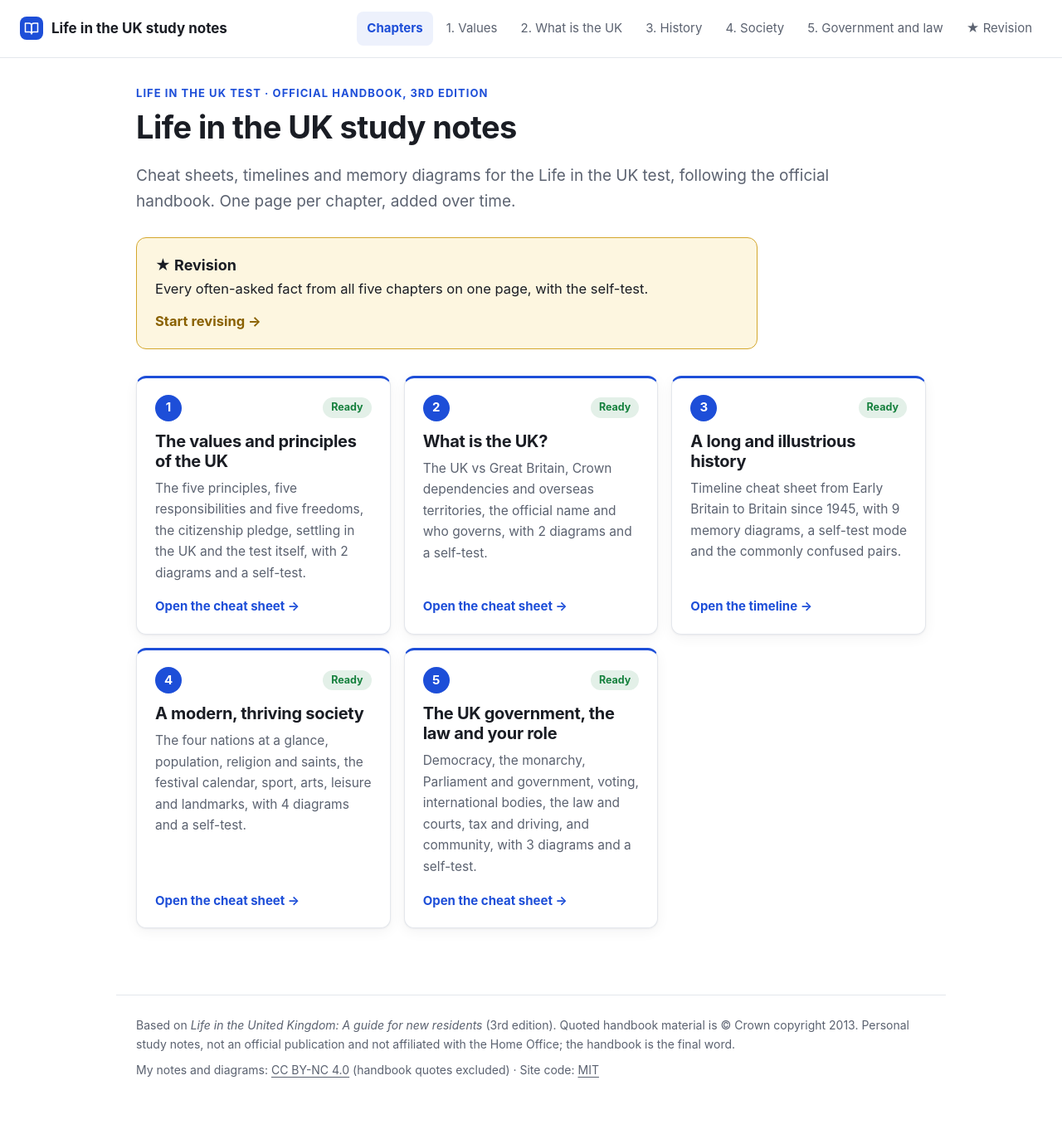
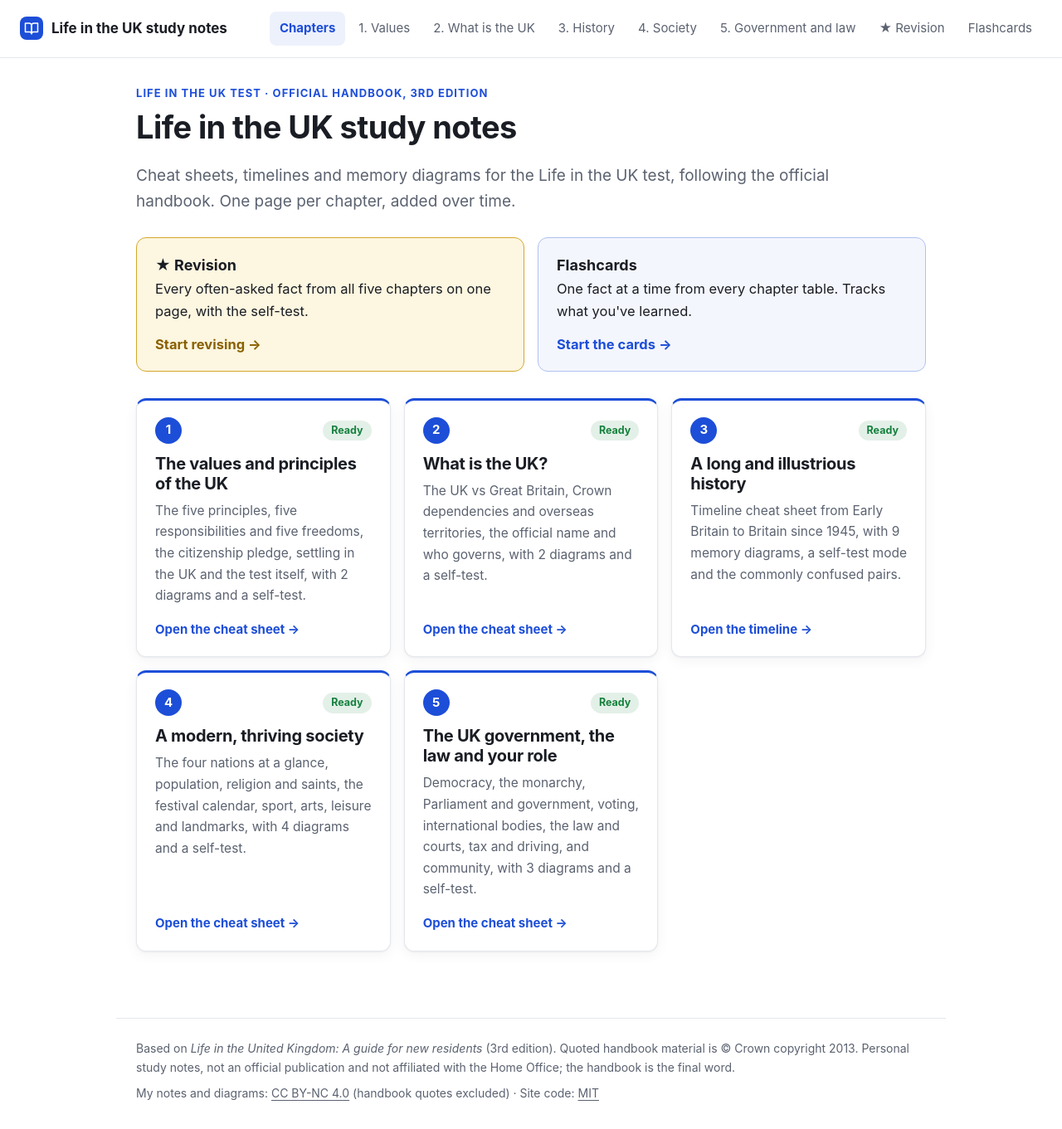
Before and after one commit to byte-ish/life-in-the-uk-study, a Jekyll site: the page built from index.md, in a window 1280 px wide. Shown: the whole page at 83% size. Built offline with Jekyll 4.4.1, drawn with Linux system fonts in a browser that asks for light colours; before the commit the page ends 1334 px from its top, so only the background shows below that.

Commit message:
Add a Flashcards page built from the chapter tables
Every table row becomes a card: the answer columns go on the back and the
rest on the front. Got it marks a card learned (saved in the browser);
Again brings it back three cards later. Deck by chapter, often-asked only,
progress bar, keyboard keys, and a two-tap reset.

The answer-column list moves from study.js into columns.js so the self-test
and the flashcards share it. Home page and header link to the new page.

Co-Authored-By: Claude Opus 5.5 <noreply@anthropic.com>

```diff
--- a/_layouts/default.html
+++ b/_layouts/default.html
@@ -7,6 +7,7 @@
   <title>{% if page.title %}{{ page.title }} · {% endif %}{{ site.title }}</title>
   <meta name="description" content="{{ page.description | default: site.description }}">
   <link rel="stylesheet" href="{{ '/assets/css/style.css' | relative_url }}?v={{ site.time | date: '%s' }}">
+  {% if page.chapter or page.study_tools %}<script src="{{ '/assets/js/columns.js' | relative_url }}?v={{ site.time | date: '%s' }}"></script>{% endif %}
 </head>
 <body>
   <a class="skip-link" href="#main">Skip to content</a>
@@ -20,6 +21,7 @@
       {% assign chapter_pages = site.pages | where_exp: "p", "p.chapter" | sort: "chapter" %}
       {% for p in chapter_pages %}<a href="{{ p.url | relative_url }}"{% if page.url == p.url %} aria-current="page"{% endif %}>{{ p.chapter }}. {{ p.nav_title }}</a>{% endfor %}
       <a href="{{ '/revision/' | relative_url }}"{% if page.url == '/revision/' %} aria-current="page"{% endif %}>★ Revision</a>
+      <a href="{{ '/flashcards/' | relative_url }}"{% if page.url == '/flashcards/' %} aria-current="page"{% endif %}>Flashcards</a>
     </nav>
   </header>
   <div class="page{% if page.chapter %} has-rail{% endif %}">
--- a/assets/css/style.css
+++ b/assets/css/style.css
@@ -295,6 +295,43 @@ body.gold-only .table-wrap:not(:has(.hy)) { display: none; }
 .revision-card { display: flex; flex-wrap: wrap; align-items: center; justify-content: space-between; gap: 12px; margin: 28px 0 0; padding: 18px 22px; border: 1px solid var(--gold-bar); border-radius: var(--radius); background: var(--gold-bg); color: var(--text); text-decoration: none; }
 .revision-card strong { font-size: 18px; }
 .revision-card .rc-go { color: var(--gold-text); font-weight: 700; }
+.home-cards { display: grid; grid-template-columns: repeat(auto-fit, minmax(260px, 1fr)); gap: 16px; margin-top: 28px; }
+.home-cards .revision-card { margin: 0; }
+.revision-card.flash { border-color: color-mix(in srgb, var(--accent) 35%, #fff); background: color-mix(in srgb, var(--accent) 5%, #fff); }
+.revision-card.flash .rc-go { color: var(--accent); }
+
+/* Flashcards page (flashcards.js) */
+kbd { padding: 1px 6px; border: 1px solid var(--line); border-bottom-width: 2px; border-radius: 6px; background: var(--surface); font: inherit; font-size: 0.9em; }
+.fc-controls { display: flex; flex-wrap: wrap; align-items: center; gap: 10px 14px; margin: 28px 0 16px; }
+.fc-select { display: inline-flex; align-items: center; gap: 8px; font-weight: 700; font-size: 15px; }
+.fc-select select { min-height: 40px; padding: 6px 12px; border: 1px solid var(--line); border-radius: 10px; background: #fff; color: var(--text); font: inherit; font-weight: 400; cursor: pointer; }
+.fc-progress { margin-bottom: 16px; }
+.fc-count { margin: 0 0 6px; color: var(--muted); font-size: 15px; }
+.fc-bar { height: 8px; border-radius: 999px; background: var(--surface); border: 1px solid var(--line); overflow: hidden; }
+.fc-bar span { display: block; height: 100%; width: 0; background: var(--accent); transition: width 0.3s ease-out; }
+.fc-card { padding: 22px 24px; border: 1px solid var(--line); border-top: 3px solid var(--accent); border-radius: var(--radius); background: #fff; box-shadow: var(--shadow); }
+.fc-card:focus { outline: none; }
+.fc-context { margin: 0 0 18px; color: var(--muted); font-size: 14px; }
+.fc-context a { color: var(--muted); }
+.fc-star { margin-left: 6px; padding: 1px 8px; border-radius: 999px; background: var(--gold-bg); color: var(--gold-text); font-weight: 700; font-size: 12.5px; white-space: nowrap; }
+.fc-field { margin-bottom: 14px; }
+.fc-label { display: block; margin-bottom: 2px; font-size: 11.5px; font-weight: 700; letter-spacing: 0.08em; text-transform: uppercase; color: var(--muted); }
+.fc-value { font-size: 18px; line-height: 1.5; }
+.fc-value strong { color: inherit; }
+.fc-front .fc-value { font-size: 21px; font-weight: 600; }
+.fc-back { margin-top: 6px; padding-top: 16px; border-top: 1px dashed var(--line); }
+.fc-actions { display: flex; flex-wrap: wrap; gap: 10px; margin-top: 18px; }
+.fc-btn { min-height: 46px; padding: 10px 22px; border: 1px solid var(--line); border-radius: 12px; background: #fff; color: var(--text); font: inherit; font-weight: 700; cursor: pointer; transition: background-color 0.15s, border-color 0.15s; }
+.fc-btn:hover { border-color: #c3c8d1; }
+.fc-flip { flex: 1; background: var(--accent); border-color: var(--accent); color: #fff; }
+.fc-flip:hover { background: color-mix(in srgb, var(--accent) 88%, #000); border-color: transparent; }
+.fc-again, .fc-got { flex: 1; }
+.fc-again { color: #be123c; }
+.fc-got { background: #f0fdf4; border-color: #86c79b; color: #15803d; }
+.fc-done { text-align: center; }
+.fc-done-title { margin: 0 0 4px; font-size: 21px; font-weight: 700; }
+.fc-foot { margin-top: 18px; }
+.fc-reset { padding: 4px 0; border: 0; background: none; color: var(--muted); font: inherit; font-size: 14px; text-decoration: underline; text-underline-offset: 3px; cursor: pointer; }
 
 [data-quiz="dates"] td.q-date:not(.shown),
 [data-quiz="hooks"] td.q-hook:not(.shown) {
--- a/index.md
+++ b/index.md
@@ -9,7 +9,10 @@ title: Chapters
 
 <p class="lead">Cheat sheets, timelines and memory diagrams for the Life in the UK test, following the official handbook. One page per chapter, added over time.</p>
 
+<div class="home-cards">
 <a class="revision-card" href="{{ '/revision/' | relative_url }}"><span class="rc-body"><strong>★ Revision</strong><br>Every often-asked fact from all five chapters on one page, with the self-test.</span><span class="rc-go">Start revising →</span></a>
+<a class="revision-card flash" href="{{ '/flashcards/' | relative_url }}"><span class="rc-body"><strong>Flashcards</strong><br>One fact at a time from every chapter table. Tracks what you've learned.</span><span class="rc-go">Start the cards →</span></a>
+</div>
 
 <ul class="chapters">
   <li><a class="card" href="{{ '/values/' | relative_url }}"><div class="card-top"><span class="card-num">1</span><span class="chip ready">Ready</span></div><h2>The values and principles of the UK</h2><p>The five principles, five responsibilities and five freedoms, the citizenship pledge, settling in the UK and the test itself, with 2 diagrams and a self-test.</p><span class="go">Open the cheat sheet →</span></a></li>
```
Also changed, not shown: assets/js/columns.js (added, +12 -0 lines), assets/js/flashcards.js (added, +242 -0 lines), assets/js/study.js (+2 -10 lines), flashcards.md (added, +22 -0 lines), revision.md (+1 -0 lines), README.md.
